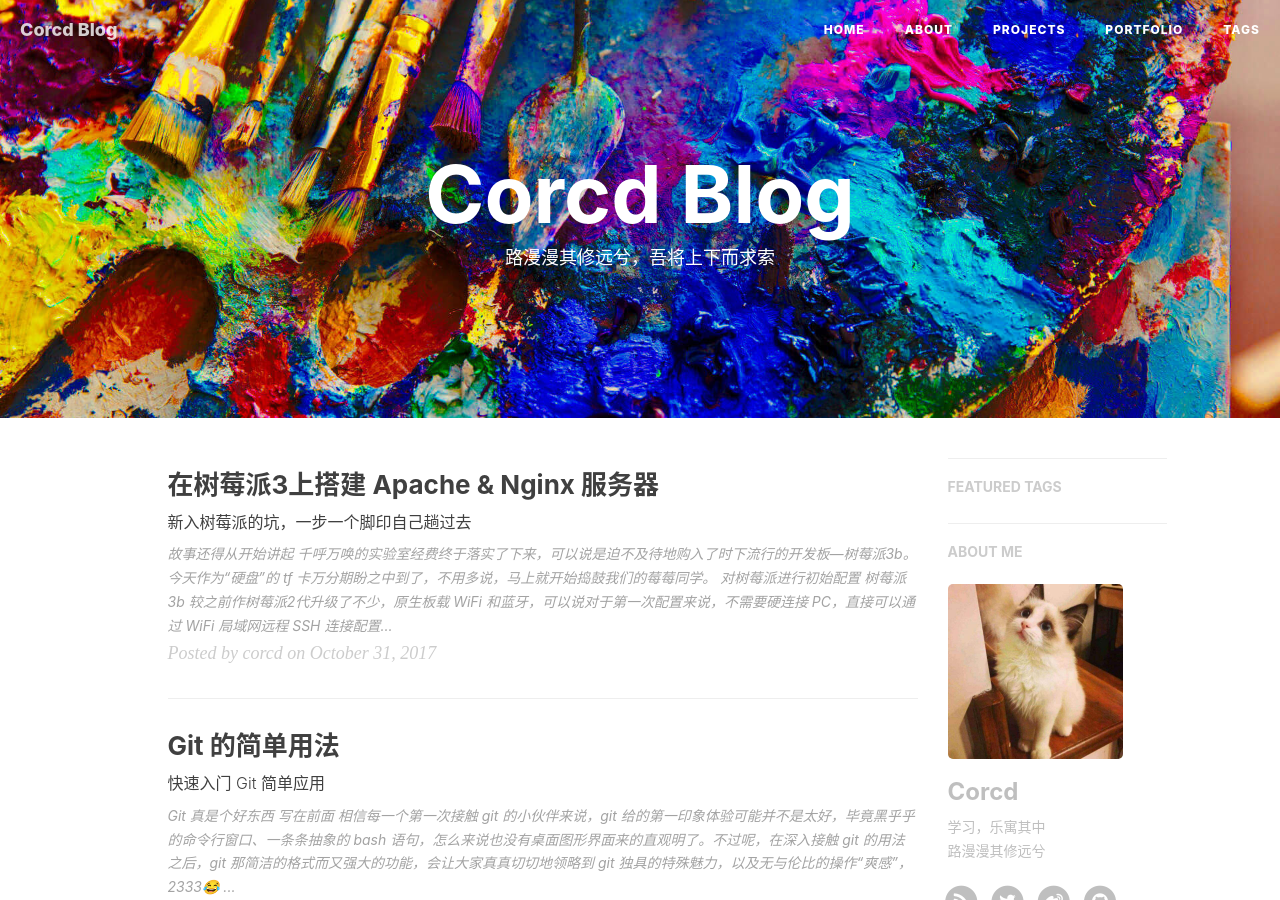
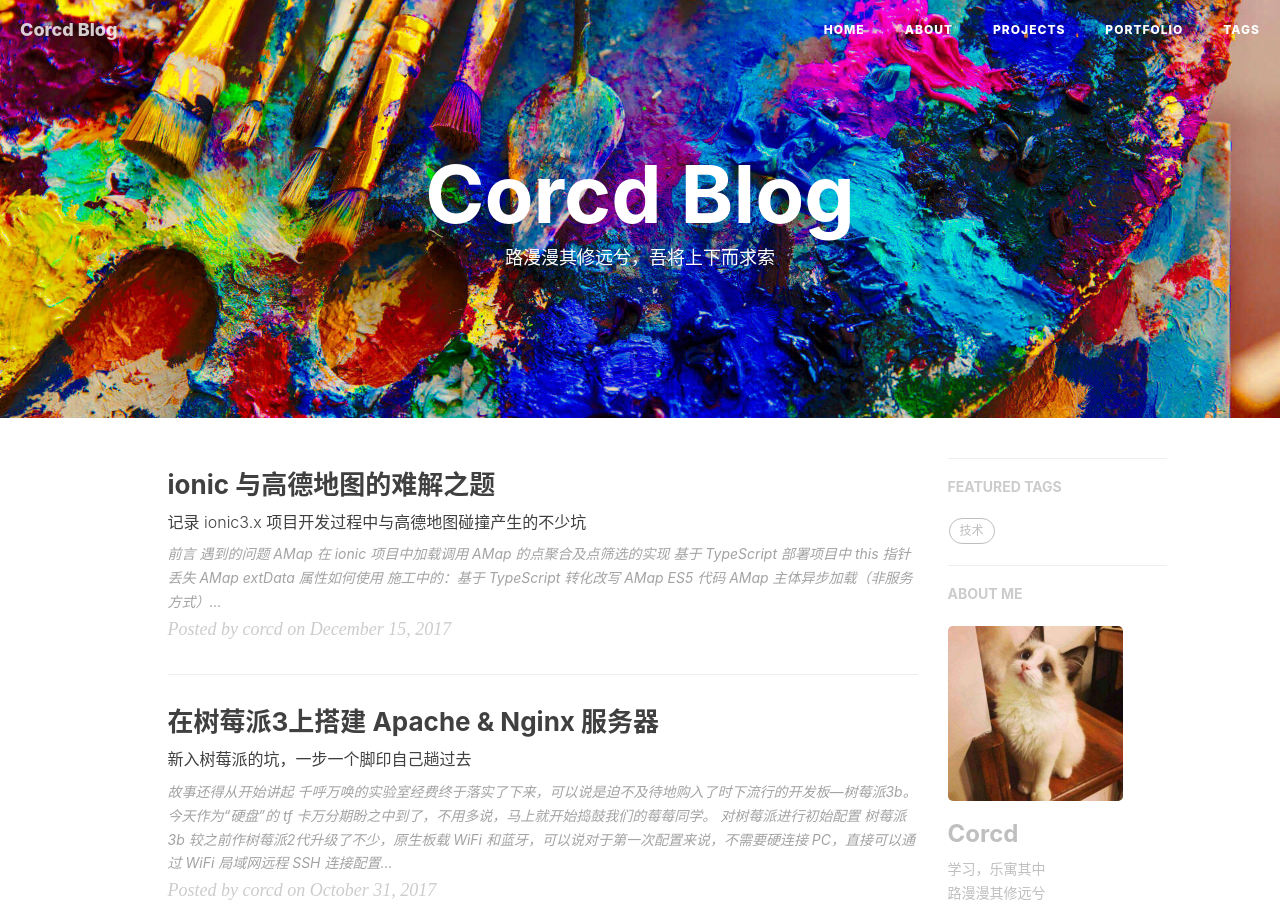
Before and after one commit to corcd/corcd.github.io, a Jekyll site: the page built from index.html, in a window 1280 px wide and 900 px high. Built offline with Jekyll 4.4.1, drawn with Linux system fonts in a browser that asks for light colours; nearby versions of some CDN libraries; the list of posts is cut into pages by our own code; comment, search, counter and statistics services are not loaded.

Commit message:
post new blog article

```diff
--- a/_posts/2017-10-18-hello-blog.markdown
+++ b/_posts/2017-10-18-hello-blog.markdown
@@ -9,7 +9,6 @@
 catalog:      true
 tags:
     - 生活
-    - Blog
 ---
 
 > “Yeah It's On. ”
--- a/_posts/2017-10-31-how-to-install-nginx-in-RaspberryPi3.markdown
+++ b/_posts/2017-10-31-how-to-install-nginx-in-RaspberryPi3.markdown
@@ -8,8 +8,8 @@ header-img:   "img/post-bg-Raspberry.jpg"
 header-mask:  0.05
 catalog:      true
 tags:
+    - 技术
     - Raspberry Pi
-    - Linux
 ---
 
 # 故事还得从开始讲起
--- /dev/null
+++ b/_posts/2017-12-15-ionic3.x-AMap-some-problems.markdown
@@ -0,0 +1,35 @@
+---
+layout:       post
+title:        "ionic 与高德地图的难解之题"
+subtitle:     "记录 ionic3.x 项目开发过程中与高德地图碰撞产生的不少坑"
+date:         2017-12-15
+author:       "corcd"
+header-img:   null
+header-mask:  0.05
+catalog:      true
+tags:
+    - 技术
+    - ionic
+    - AMap
+---
+
+# 前言
+
+# 遇到的问题
+
+1. AMap 在 ionic 项目中加载调用
+
+2. AMap 的点聚合及点筛选的实现
+
+3. 基于 TypeScript 部署项目中 this 指针丢失
+
+4. AMap extData 属性如何使用
+
+
+# 施工中的：基于 TypeScript 转化改写 AMap ES5 代码
+
+###  AMap 主体异步加载（非服务方式）
+
+### AMap 主体异步加载（集成服务方式）
+
+# 未完待续
```
